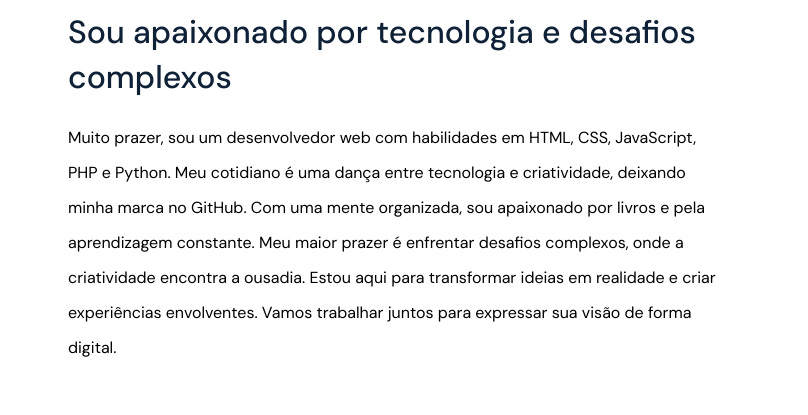
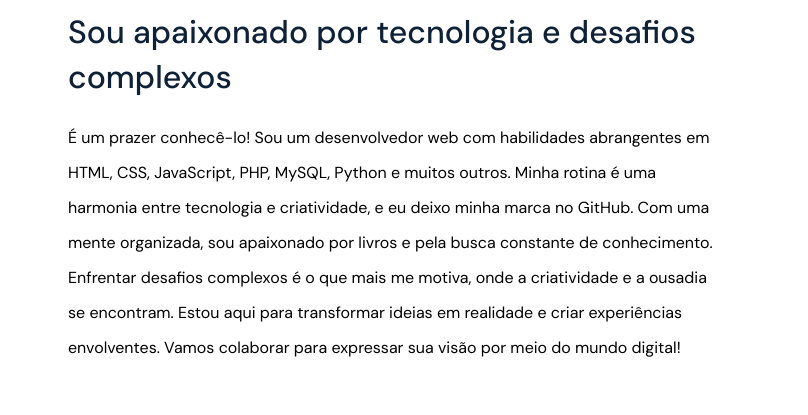
Before and after one commit to PatrickCaramico/Meu_Portfolio, a plain HTML site: page index.html in a window 1280 px wide. Shown: the part 800-1215 px from the top of the page, 472-1280 px from the left. Drawn offline with Linux system fonts and the light colour scheme.

Commit message:
Update index.html

```diff
--- a/index.html
+++ b/index.html
@@ -89,11 +89,9 @@
           Sou apaixonado por tecnologia e desafios complexos
         </h3>
         <p>
-          Muito prazer, sou um desenvolvedor web com habilidades em HTML, CSS, JavaScript, PHP e Python. Meu cotidiano é uma dança entre tecnologia e criatividade, deixando minha marca no GitHub.
-
-          Com uma mente organizada, sou apaixonado por livros e pela aprendizagem constante. Meu maior prazer é enfrentar desafios complexos, onde a criatividade encontra a ousadia.
-
-          Estou aqui para transformar ideias em realidade e criar experiências envolventes. Vamos trabalhar juntos para expressar sua visão de forma digital.
+          É um prazer conhecê-lo! Sou um desenvolvedor web com habilidades abrangentes em HTML, CSS, JavaScript, PHP, MySQL, Python e muitos outros.
+          Minha rotina é uma harmonia entre tecnologia e criatividade, e eu deixo minha marca no GitHub. Com uma mente organizada, sou apaixonado por livros e pela busca constante de conhecimento.
+          Enfrentar desafios complexos é o que mais me motiva, onde a criatividade e a ousadia se encontram. Estou aqui para transformar ideias em realidade e criar experiências envolventes. Vamos colaborar para expressar sua visão por meio do mundo digital!
         </p>
       </div>
     </section>
```
